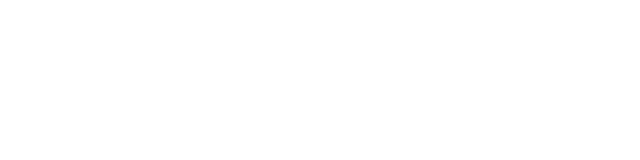
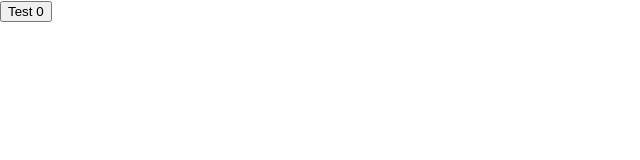
Before and after one commit to vaszol/react-test-052023, a React (Create React App) app: page / in a window 1280 px wide. Shown: the top 160 px of the page, without its empty margins (0-640 px from the left). Built offline with nearby package versions, Linux system fonts and the light colour scheme.

Commit message:
подключаем slices выводим кнопку-счетчик

```diff
--- a/src/App.js
+++ b/src/App.js
@@ -1,12 +1,20 @@
-import logo from './logo.svg';
-import './App.css';
+import {useDispatch, useSelector} from "react-redux";
+import {increment} from "./redux/slices/indes";
 
 function App() {
-  return (
-    <div className="App">
-
-    </div>
-  );
+    const catReducerValue = useSelector((state) => state.catReducer.value);
+    console.log(catReducerValue);
+    const dispatch = useDispatch()
+    const handleClick = () => {
+        dispatch(increment());
+    }
+    return (
+        <div className="App">
+            <button onClick={handleClick}>
+                Test {catReducerValue}
+            </button>
+        </div>
+    );
 }
 
 export default App;
--- /dev/null
+++ b/src/redux/slices/indes.js
@@ -0,0 +1,15 @@
+import {createSlice} from '@reduxjs/toolkit'
+
+const catsSlice = createSlice({
+    name: 'catsSlice',
+    initialState: {
+        value: 0
+    },
+    reducers: {
+        increment: (state) => {
+            state.value += 1
+        }
+    }
+});
+export const {increment} = catsSlice.actions;
+export default catsSlice.reducer
--- a/src/redux/store/index.js
+++ b/src/redux/store/index.js
@@ -1,6 +1,8 @@
 import {configureStore} from '@reduxjs/toolkit'
+import catReducer from '../slices/indes';
+
 export default configureStore({
     reducer: {
-
+        catReducer
     }
 })
```
Also changed, not shown: 1 other file (tests, documents, lock files or other folders).
